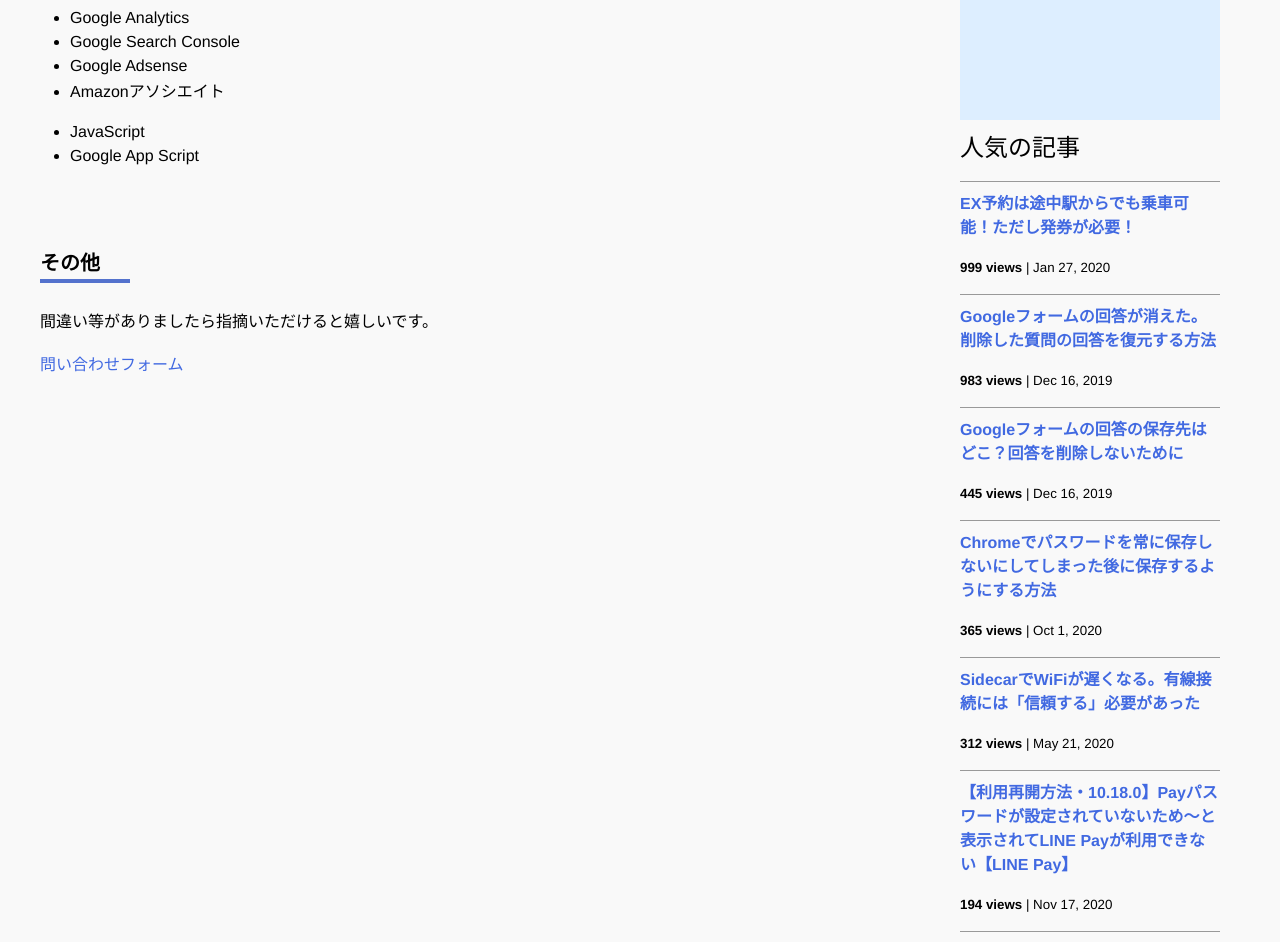
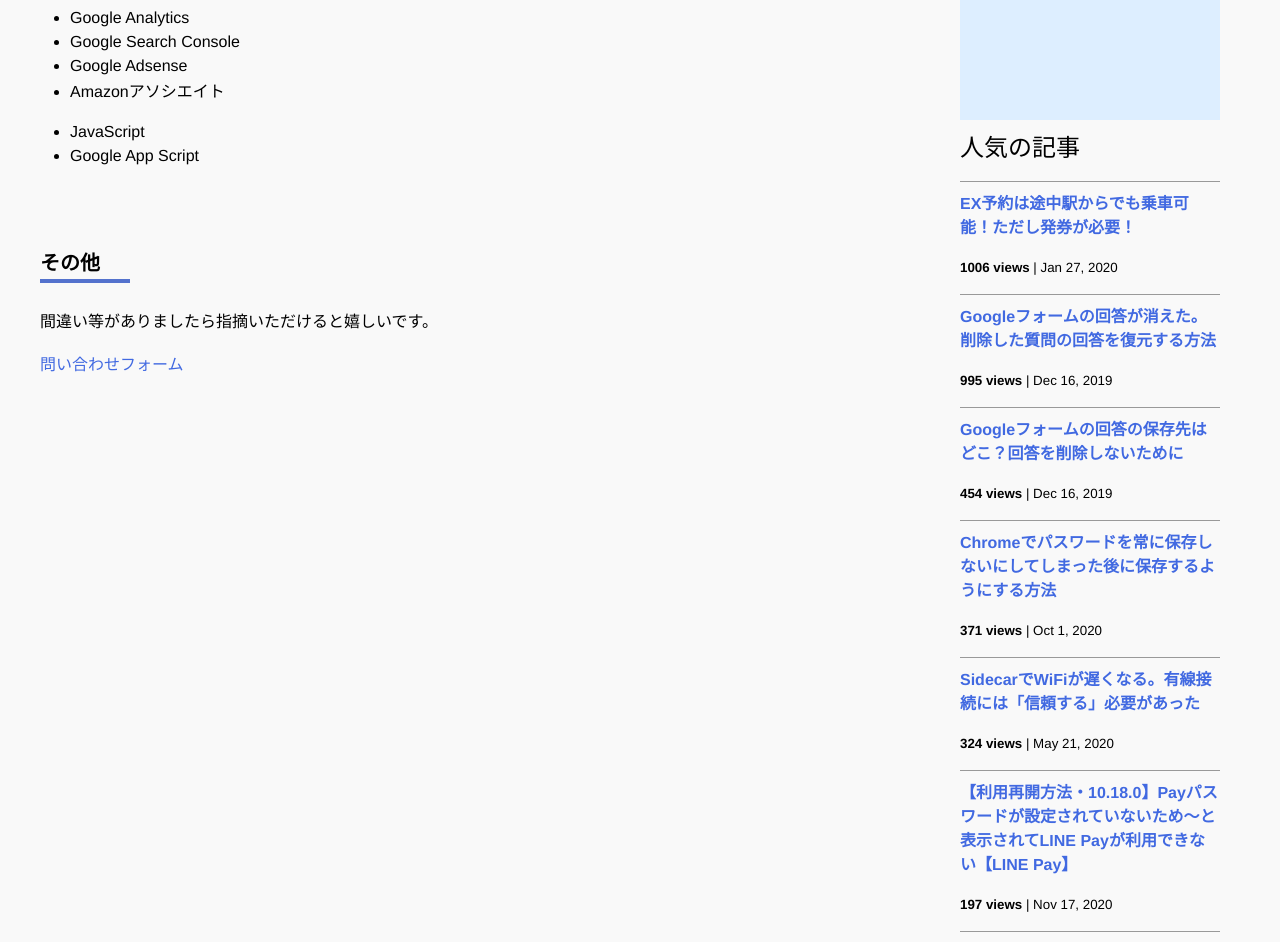
Before and after one commit to iwanaminami/shoyaiwaname, a Jekyll site: the page built from about.markdown, in a window 1280 px wide and 1400 px high, scrolled down 693 px. Shown: the top 942 px of the window. Built offline with Jekyll 4.4.1, drawn with Linux system fonts in a browser that asks for light colours; nearby versions of some CDN libraries; comment, search, counter and statistics services are not loaded.

Commit message:
a new commit message

```diff
--- a/_data/popularposts.yml
+++ b/_data/popularposts.yml
@@ -1,17 +1,17 @@
 side:
-  - view: 999
+  - view: 1006
     url: /2020/01/27/ex-rideontheway.html
-  - view: 983
+  - view: 995
     url: /2019/12/16/restore-googleform.html
-  - view: 445
+  - view: 454
     url: /2019/12/16/googleform-answers.html
-  - view: 365
+  - view: 371
     url: /2020/10/01/googlepassword.html
-  - view: 312
+  - view: 324
     url: /2020/05/21/sidecar-via-cable.html
-  - view: 194
+  - view: 197
     url: /2020/11/17/linepay.html
   - view: 118
     url: /2021/05/18/image-compression-word.html
-  - view: 111
+  - view: 114
     url: /2020/01/23/sfcgold.html
```
